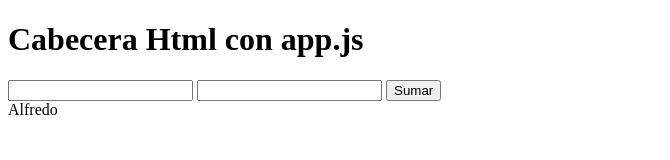
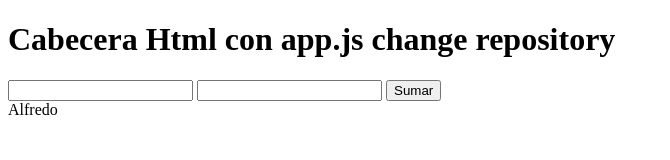
Before and after one commit to santa-alfredo/coursera-test, a plain HTML site: page index.html in a window 1280 px wide. Shown: the whole page, without its empty margins (0-670 px from the left). Drawn offline with Linux system fonts and the light colour scheme.

Commit message:
Next version of file.

```diff
--- a/index.html
+++ b/index.html
@@ -7,7 +7,7 @@
     <title>My first AngularJS</title>
   </head>
   <body>
-    <h1>Cabecera Html con app.js</h1>
+    <h1>Cabecera Html con app.js change repository</h1>
     <form action="">
       <input type="text" id="num1">
       <input type="text" id="num2">
```
